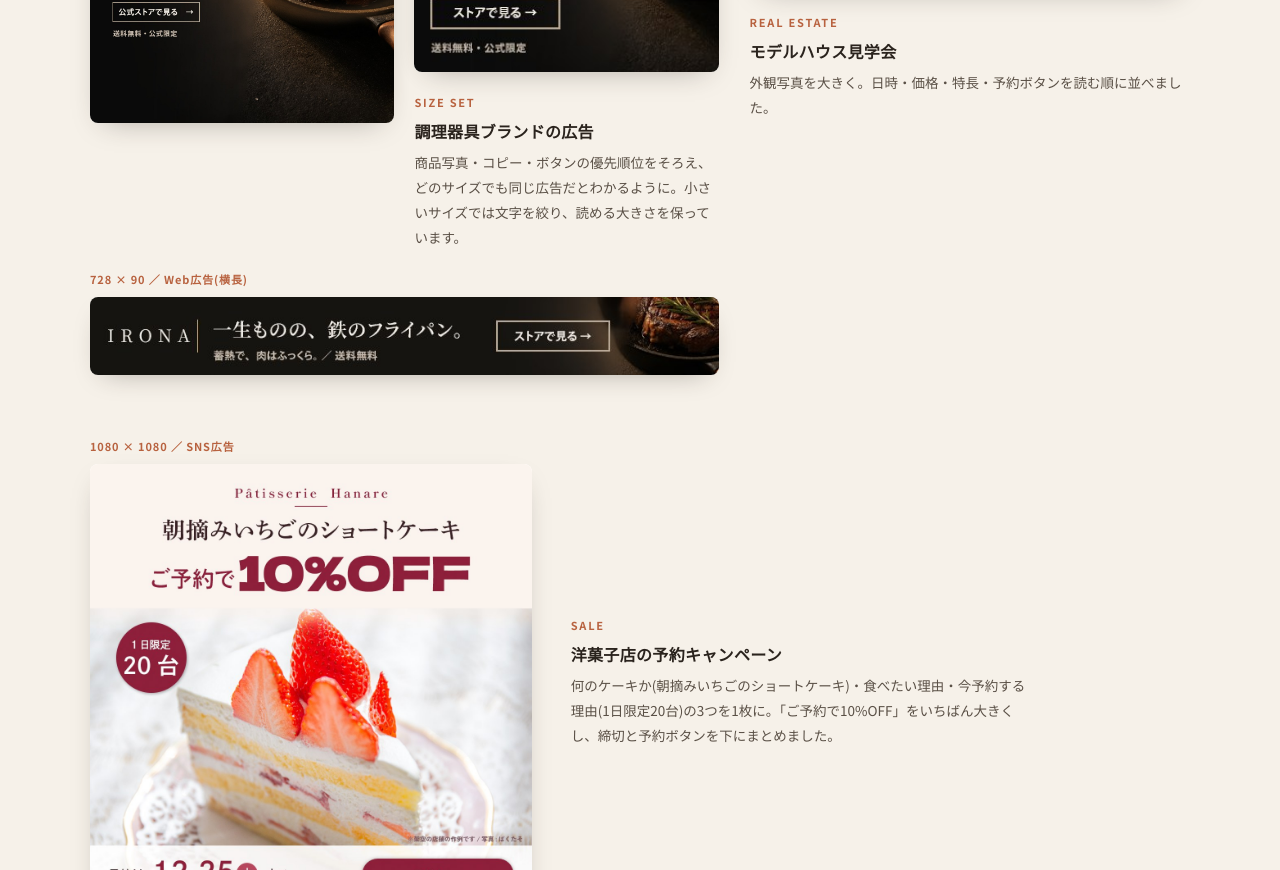
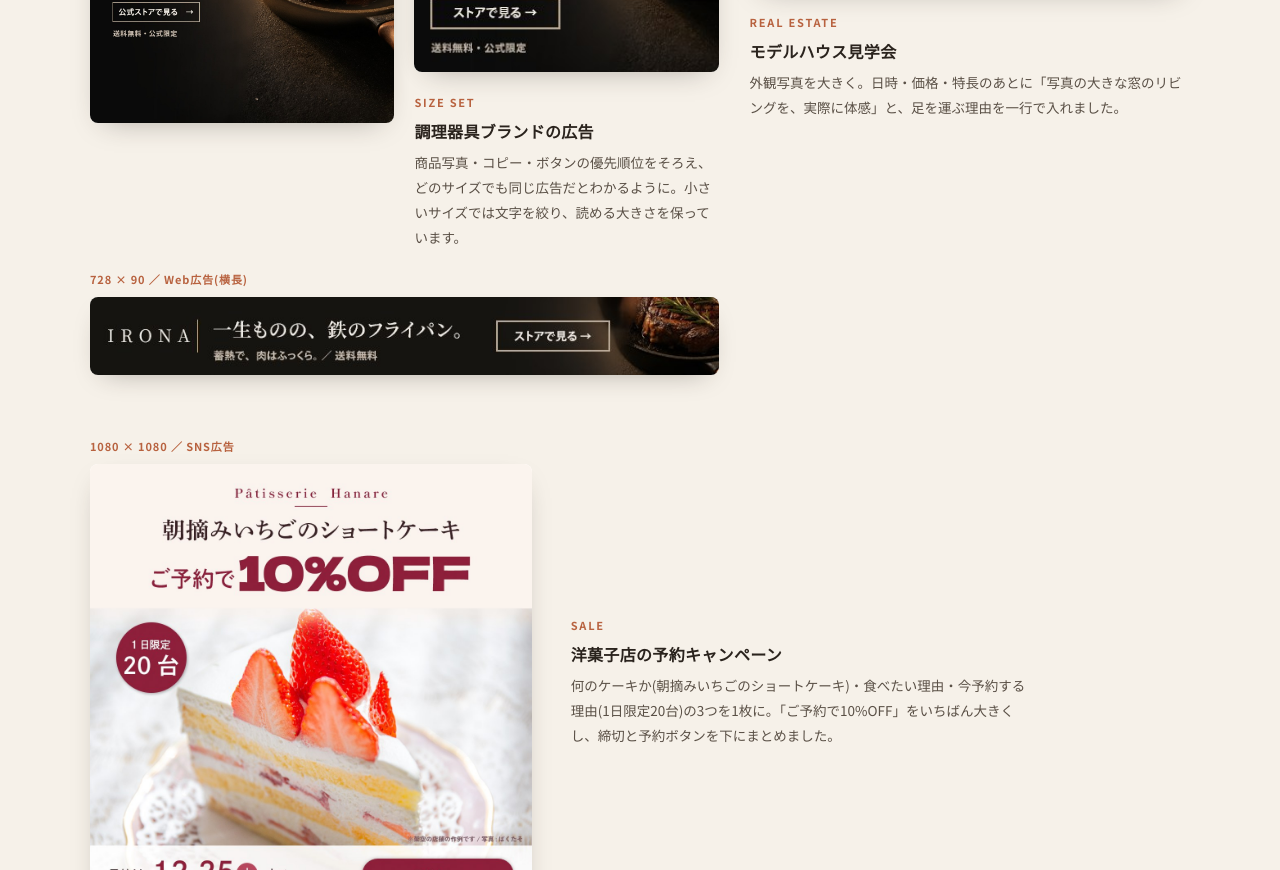
Before and after one commit to rirera-studio/portfolio, a plain HTML site: page index.html in a window 1280 px wide. Shown: the part 5149-6019 px from the top of the page. Drawn offline with Linux system fonts and the light colour scheme.

Commit message:
Portfolio remake 3: estate banner v5 (87), split digits and a reason to visit; site swapped locally
Co-Authored-By: Claude Opus 5.5 <noreply@anthropic.com>

```diff
--- a/index.html
+++ b/index.html
@@ -393,7 +393,7 @@ html.noanim .reveal{ opacity:1; transform:none; transition:none; }
         <div class="full"><div class="sz">728 × 90 ／ Web広告(横長)</div><button class="pic" type="button"><img src="img/s728.jpg" alt="調理器具ブランドの広告バナー 728×90" loading="lazy"></button></div>
       </div>
       <article class="work estate" data-cat="bn"><div class="sz">1080 × 1350 ／ SNS広告</div><button class="pic" type="button"><img src="img/estate.jpg" alt="モデルハウス見学会の告知バナー" loading="lazy"></button>
-        <div class="cap"><span class="tag">REAL ESTATE</span><h3>モデルハウス見学会</h3><p>外観写真を大きく。日時・価格・特長・予約ボタンを読む順に並べました。</p></div></article>
+        <div class="cap"><span class="tag">REAL ESTATE</span><h3>モデルハウス見学会</h3><p>外観写真を大きく。日時・価格・特長のあとに「写真の大きな窓のリビングを、実際に体感」と、足を運ぶ理由を一行で入れました。</p></div></article>
       <article class="work sale" data-cat="bn"><div><div class="sz">1080 × 1080 ／ SNS広告</div><button class="pic" type="button"><img src="img/sweets2.jpg" alt="洋菓子店のショートケーキの予約バナー。「ご予約で10%OFF」と「1日限定 20台」のバッジ" loading="lazy"></button></div>
         <div class="cap"><span class="tag">SALE</span><h3>洋菓子店の予約キャンペーン</h3><p>何のケーキか(朝摘みいちごのショートケーキ)・食べたい理由・今予約する理由(1日限定20台)の3つを1枚に。「ご予約で10%OFF」をいちばん大きくし、締切と予約ボタンを下にまとめました。</p></div></article>
       <article class="work sale" data-cat="bn"><div><div class="sz">1080 × 1080 ／ SNS広告</div><button class="pic" type="button"><img src="img/cosme.jpg" alt="化粧水の広告バナー。水の上の瓶と「初回限定 990円」「初回990円で試す」のボタン" loading="lazy"></button></div>
```
Also changed, not shown: img/estate.jpg.
